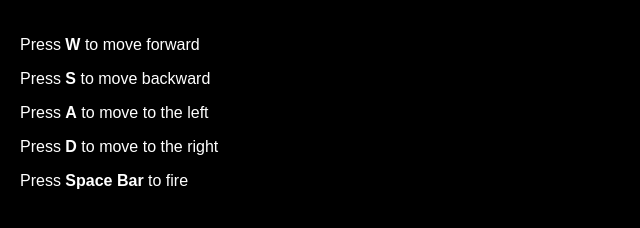
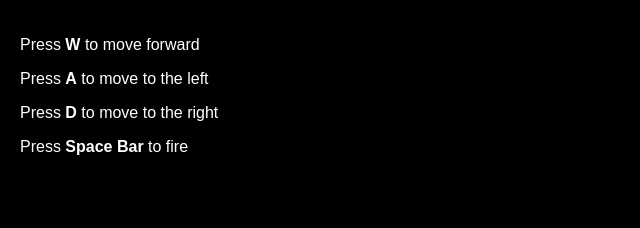
Before and after one commit to darrel11/darrel11.github.io, a plain HTML site: page index.html in a window 1280 px wide. Shown: the whole page, without its empty margins (0-640 px from the left). Drawn offline with Linux system fonts and the light colour scheme; no server answers.

Commit message:
Update index.html

```diff
--- a/index.html
+++ b/index.html
@@ -33,7 +33,6 @@
 <body>
     <div class="instructions">
         <p>Press <strong>W</strong> to move forward</p>
-        <p>Press <strong>S</strong> to move backward</p>
         <p>Press <strong>A</strong> to move to the left</p>
         <p>Press <strong>D</strong> to move to the right</p>
         <p>Press <strong>Space Bar</strong> to fire</p>
```
